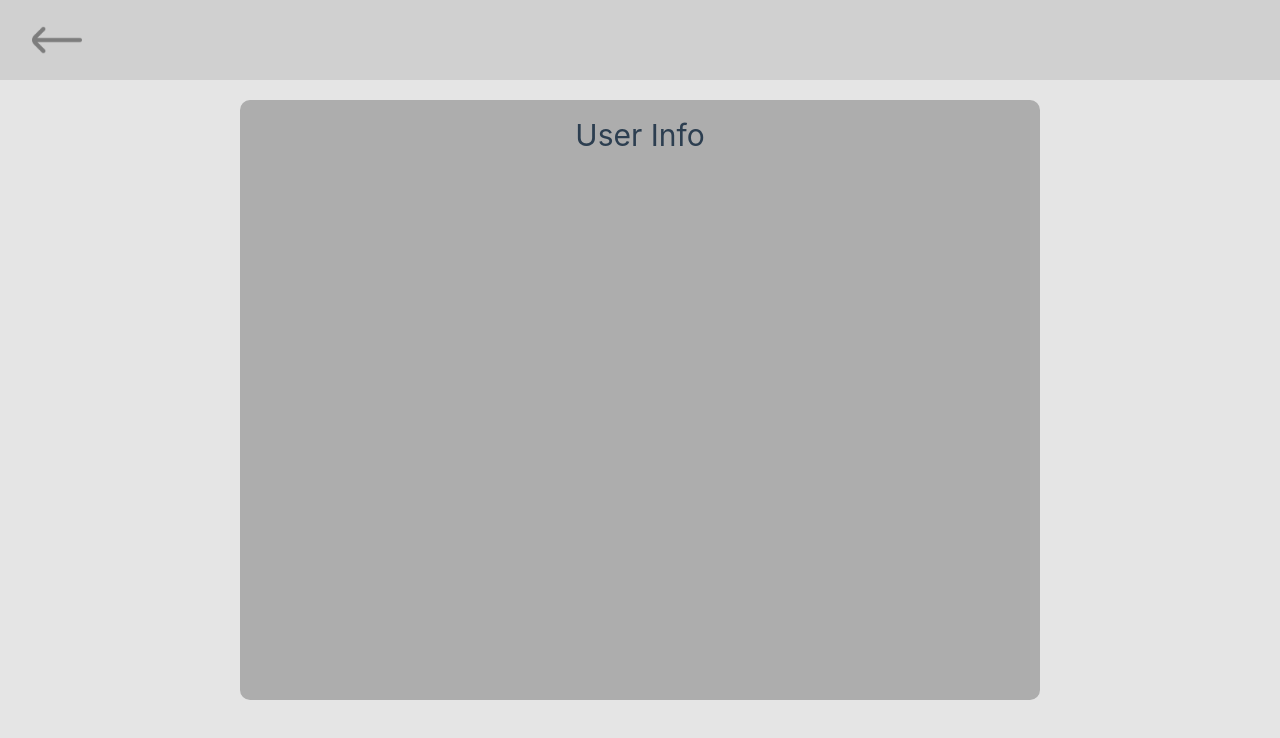
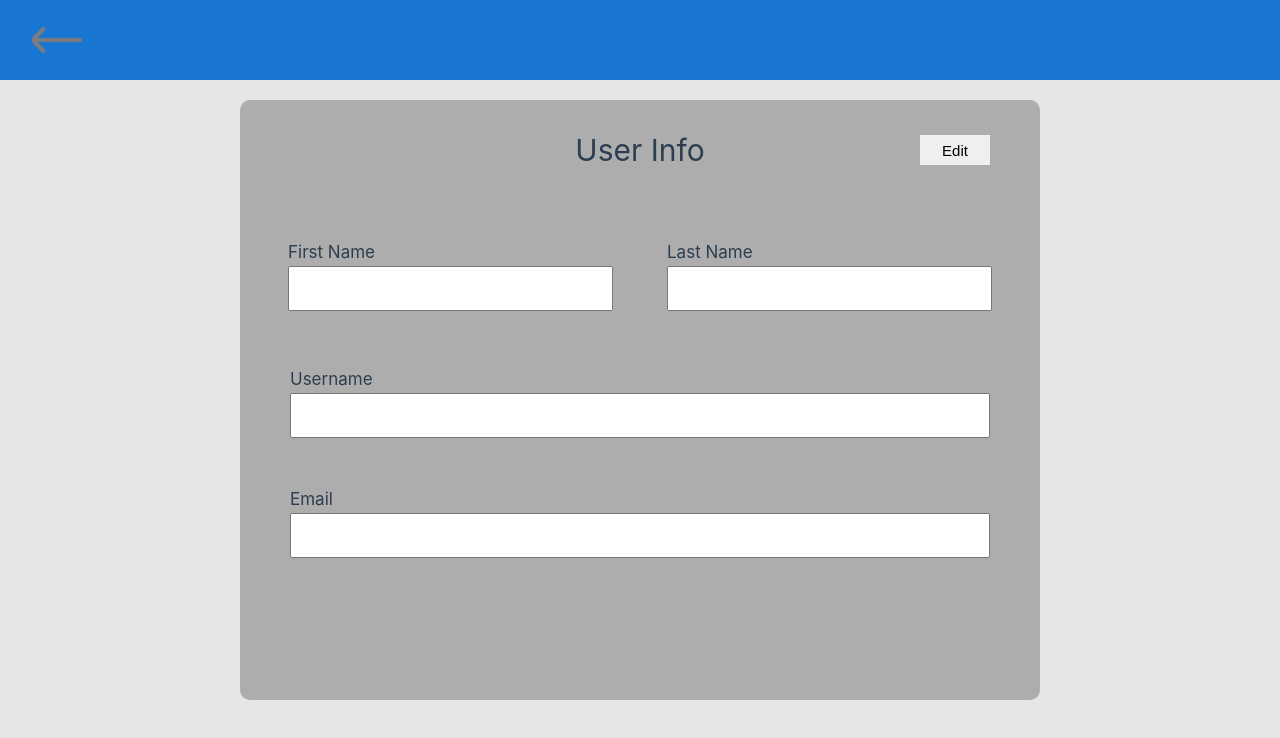
Before and after one commit to coreyjkbartels/Study-Buddy, a Vue app: page /profile in a window 1280 px wide. Shown: the top 738 px of the page. Built offline with nearby package versions, Linux system fonts and the light colour scheme.

Commit message:
update profile page

```diff
--- /dev/null
+++ b/src/components/Modal.vue
@@ -0,0 +1,88 @@
+<script setup>
+import { ref } from 'vue'
+
+const showModal = ref(false)
+
+defineExpose({
+    open,
+    close,
+})
+
+function open() {
+    showModal.value = true
+}
+
+function close() {
+    showModal.value = false
+}
+</script>
+
+<template>
+    <div v-show="showModal" class="modal-backdrop" @click.self="close">
+        <div class="modal">
+            <header>
+                <slot name="header"></slot>
+            </header>
+
+            <main>
+                <slot name="main"></slot>
+            </main>
+
+            <footer>
+                <slot name="footer"></slot>
+            </footer>
+        </div>
+    </div>
+</template>
+
+<style scoped>
+.modal-backdrop {
+    position: fixed;
+    top: 0;
+    bottom: 0;
+    left: 0;
+    right: 0;
+    background-color: rgba(0, 0, 0, 0.709);
+
+    backdrop-filter: blur(10px);
+    display: flex;
+    justify-content: center;
+    align-items: center;
+}
+
+.modal {
+    display: flex;
+    flex-direction: column;
+    background: rgba(0, 0, 0, 0.463);
+    min-width: 500px;
+
+
+    backdrop-filter: blur(5px);
+    border-radius: 20px;
+}
+
+.modal-button:hover {
+
+    border-radius: 50%;
+}
+
+header {
+    display: flex;
+    justify-content: center;
+    height: 100px;
+}
+
+main {
+  height: 400px;
+}
+
+footer {
+    display: flex;
+    justify-content: center;
+    align-items: center;
+    margin: 1rem;
+    gap: 1rem;
+}
+
+
+</style>
--- a/src/main.js
+++ b/src/main.js
@@ -1,5 +1,5 @@
 import { createApp } from 'vue'
-import './assets/CSS/main.css';
+import './assets/main.css';
 import App from './App.vue'
 import router from './router/index.js'
 
--- a/src/views/ProfileView.vue
+++ b/src/views/ProfileView.vue
@@ -1,9 +1,22 @@
 <script setup>
 
 import { useRouter } from 'vue-router'
+import { useTemplateRef } from 'vue'
+import Modal from '../components/modal.vue'
+
+const modal = useTemplateRef('name-modal')
 
 
 const router = useRouter()
+
+function cancel(e) {
+    modal.value.close(e)
+}
+
+function save(e) {
+
+    modal.value.close(e)
+}
 
 
 </script>
@@ -11,27 +24,161 @@ const router = useRouter()
 <template>
   <div class="main-container">
     <div class="header-container">
-      <div @click="router.back()" class="back-button"><img src="../assets/icons/back-button.png" alt="" class="back-img"></div>
+      <div @click="router.back()" class="back-button"><img src="/public/back-button.png" alt="" class="back-img"></div>
     </div>
-    <form action="" class="form-container">
+    <div class="form-container">
       <div class="form-header-container">
         <span class="form-header">User Info</span>
+        <div class="edit-button-container">
+          <button class="edit-button" @click="modal.open"> Edit </button>
+        </div>
+
 
       </div>
 
-    </form>
+      <div class="user-info-container">
+        <div class="user-name-container">
+          <div class="input-name-wrapper">
+            <span class="input-header">First Name</span>
+            <input type="text" class="name-input">
+          </div>
+          <div class="input-name-wrapper">
+            <span class="input-header">Last Name</span>
+            <input type="text" class="name-input">
+          </div>
+        </div>
+        <div class="user-background-container">
+          <div class="user-background-wrapper">
+            <span class="input-header">Username</span>
+            <input type="text" class="input-background">
+          </div>
+          <div class="user-background-wrapper">
+            <span class="input-header">Email</span>
+            <input type="text" class="input-background">
+          </div>
+        </div>
+
+      </div>
+
+    </div>
 
 
   </div>
+  <Modal ref="name-modal">
+            <template #header>
+                <h1 class="primary-heading">Edit Profile</h1>
+            </template>
+            <template #main>
+                <div class="firstLastModal">
+                    <input
+                        type="text"
+                        v-model="newFirstName"
+                        id="firstName"
+                        name="firstName"
+                        placeholder="New First Name"
+                    />
+                    <input
+                        type="text"
+                        v-model="newLastName"
+                        id="lastName"
+                        name="lastName"
+                        placeholder="New Last Name"
+                    />
+                </div>
+                <div class="user-info-container">
+                    <input
+                        type="email"
+                        v-model="newEmail"
+                        id="userEmail"
+                        name="userEmail"
+                        placeholder="New Email"
+                        required
+                    />
+                    <input
+                        type="text"
+                        v-model="newUsername"
+                        id="username"
+                        name="username"
+                        placeholder="New Username"
+                    />
+                </div>
+            </template>
+            <template #footer>
+                <button @click.stop="cancel">Cancel</button>
+                <button @click.stop="save">Save</button>
+            </template>
+        </Modal>
 </template>
 
 <style scoped>
 
 
+
+.user-background-wrapper {
+  display: flex;
+  flex-direction: column;
+
+
+
+}
+
+.input-header {
+  font-size: 17px;
+}
+
+
+.user-background-container {
+  display: flex;
+  flex-direction: column;
+
+  height: 300px;
+  align-items: center;
+  padding-top: 1rem;
+  gap: 3rem;
+}
+.user-name-container {
+  width: 100%;
+  height: 150px;
+  display: flex;
+  justify-content: space-between;
+  align-items: center;
+  padding-inline: 3rem;
+
+
+
+}
+.input-name-wrapper {
+  display: flex;
+  flex-direction: column;
+}
+
+.name-input {
+  width: 325px;
+  height: 45px;
+
+
+
+}
+
+
+.input-background {
+  height: 45px;
+  width: 700px;
+}
+.user-info-container {
+  width: 800px;
+  height: 450px;
+
+
+  display: flex;
+  flex-direction: column;
+  justify-content: space-arou;
+}
+
 .header-container {
   width: 100vw;
   height: 80px;
-  background: rgb(208, 208, 208);
+ background: #1976d2;
   position: absolute;
   top: 0;
   display: flex;
@@ -39,6 +186,7 @@ const router = useRouter()
   justify-content: left;
 
 }
+
 
 .back-img {
   width: 50px;
@@ -58,12 +206,32 @@ const router = useRouter()
 }
 
 .form-header-container {
-  height: 70px;
+  height: 100px;
+  position: relative;
 
-display: flex;
-align-items: center;
-justify-content: center;
+  display: flex;
+  align-items: center;
+  justify-content: center;
+
+
 }
+
+.edit-button-container {
+  position: absolute;
+
+  right: 50px;
+}
+
+.edit-button {
+  width: 70px;
+  height: 30px;
+  border: none;
+  font-size: 15px;
+  cursor: pointer;
+
+}
+
+
 
 .form-header {
   font-size: 30px;
@@ -74,6 +242,8 @@ justify-content: center;
   height: 600px;
   background: rgb(173, 173, 173);
   border-radius: 10px;
+  display: flex;
+  flex-direction: column;
 
 
 }
@@ -86,5 +256,56 @@ justify-content: center;
   background: rgb(229, 229, 229);
   position: relative;
 
+
+
+}
+
+
+/* modal editing */
+.modal .firstLastModal {
+    display: flex;
+    flex-direction: column;
+}
+
+.modal .user-info-container {
+    display: flex;
+    flex-direction: column;
+}
+
+.modal input {
+    margin: 0.7rem 0.5rem;
+    height: 50px;
+    color: white;
+    outline: none;
+    border: 2px solid grey;
+
+    background: rgba(70, 48, 48, 0.274);
+    box-sizing: border-box;
+    padding-left: 1rem;
+    font-size: 15px;
+}
+
+/* Modal button styling */
+.modal button {
+    width: 100px;
+    height: 40px;
+    border-radius: 10px;
+    color: white;
+    font-size: 15px;
+
+    background: transparent;
+    backdrop-filter: blur(5px);
+    border: 2px solid grey;
+    cursor: pointer;
+}
+
+.modal button:hover {
+    background: rgba(174, 40, 40, 0.274);
+}
+
+.primary-heading {
+  margin-block: 1rem;
+  font-size: 30px;
+  color: white;
 }
 </style>
```
Also changed, not shown: public/back-button.png (renamed from src/assets/icons/back-button.png), src/assets/base.css (renamed from src/assets/CSS/base.css), src/assets/main.css (renamed from src/assets/CSS/main.css).
